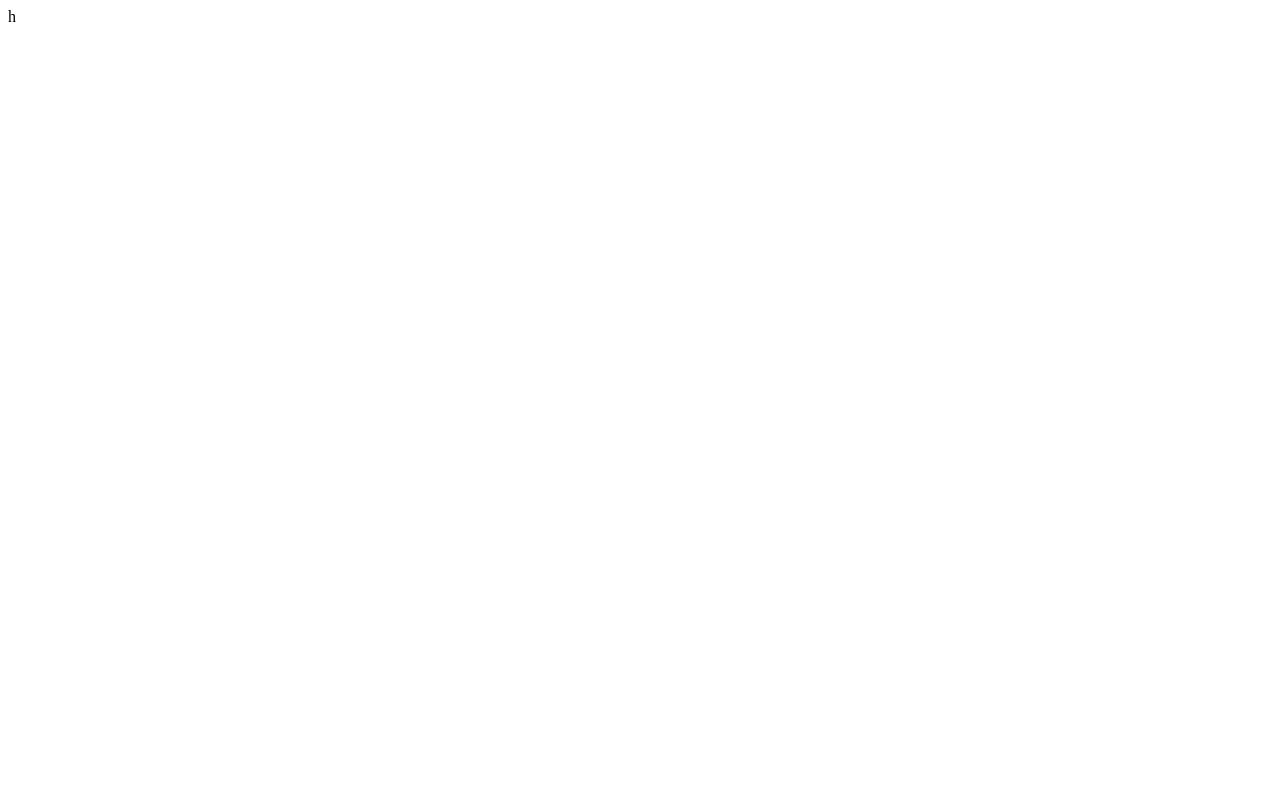
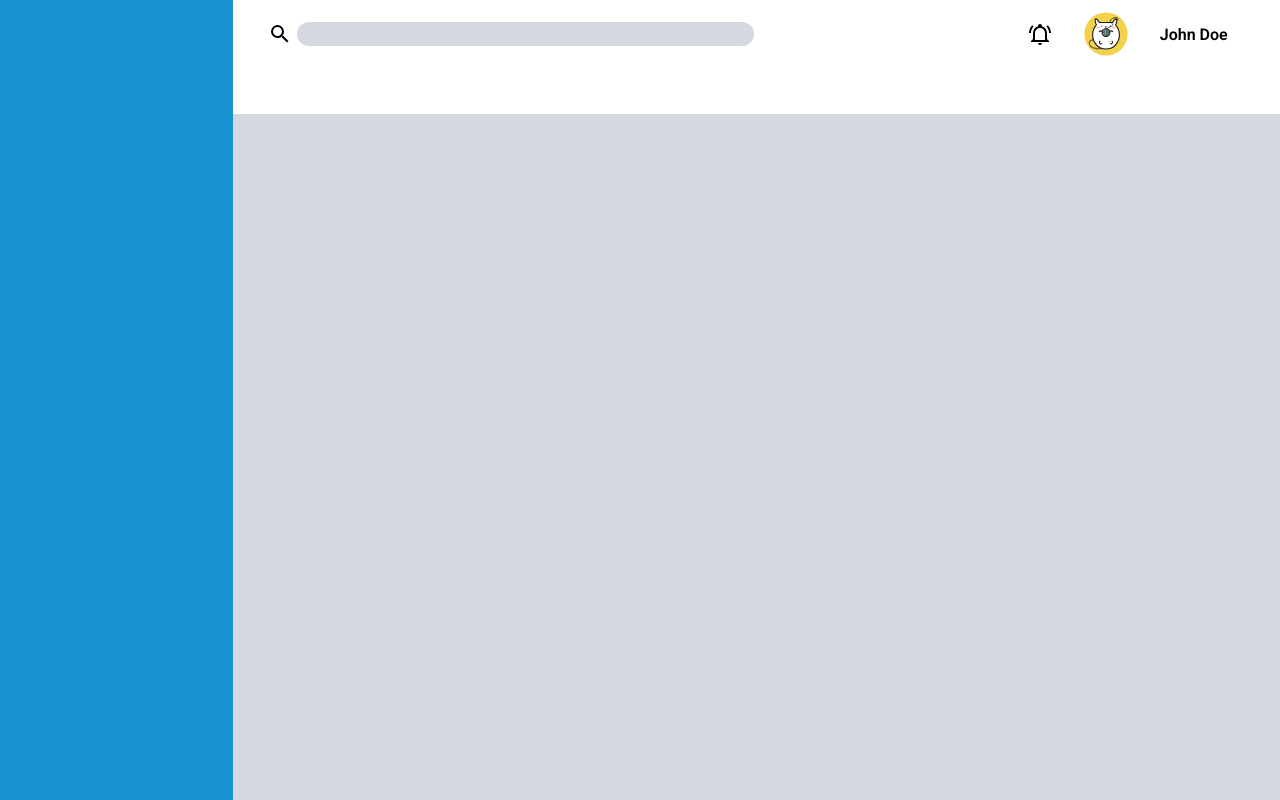
Before and after one commit to Bibu007/admin-dashboard, a plain HTML site: page index.html in a window 1280 px wide. Drawn offline with Linux system fonts and the light colour scheme.

Commit message:
Overall layout added

```diff
--- a/index.html
+++ b/index.html
@@ -1 +1,38 @@
-h
+<!DOCTYPE html>
+<html lang="en">
+<head>
+    <meta charset="UTF-8">
+    <meta name="viewport" content="width=device-width, initial-scale=1.0">
+    <link rel="stylesheet" href="style.css">
+    <link rel="preconnect" href="https://fonts.googleapis.com">
+    <link rel="preconnect" href="https://fonts.gstatic.com" crossorigin>
+    <link href="https://fonts.googleapis.com/css2?family=Roboto:ital,wght@0,100..900;1,100..900&display=swap" rel="stylesheet">
+    <title>Document</title>
+</head>
+<body class="roboto-heading">
+    <div class="container">
+        <div class="header">
+            <div class="search-section">
+                <div class="search-bar">
+                    <img src="images/magnify.svg" alt="magnify" class="icon">
+                    <search name="search" id="search-bar"></search>
+
+                </div>
+                <div class="notifications">
+                    <img src="images/bell-ring-outline.svg" alt="bell-ring" class="icon">
+                    <img src="images/gemini-svg.svg" alt="cat" class="picture">
+
+                    John Doe
+                </div>
+            </div>
+            <div class="user-info-section"></div>
+        </div>
+        <div class="sidebar">
+            <div class="branding-section"></div>
+            <div class="nav-section"></div>
+            <div class="support-section"></div>
+        </div>
+        <div class="article"></div>
+    </div>
+</body>
+</html>
--- a/style.css
+++ b/style.css
@@ -1 +1,81 @@
-y
+.roboto-heading {
+  font-family: "Roboto", sans-serif;
+  font-optical-sizing: auto;
+  font-weight: 700; /* Bold */
+  font-style: normal;
+  font-variation-settings: "wdth" 100;
+}
+
+
+body, html{
+    height: 100%;
+    margin: 0;
+}
+
+.container{
+    display: grid;
+    grid-template-columns: 1fr 4.5fr;
+    grid-template-rows: 1fr 6fr;
+    height: 100%;
+}
+
+.header{
+    grid-row: 1/2;
+    grid-column: 2/3;
+    box-sizing: border-box;
+}
+
+.sidebar{
+    grid-row: 1/3;
+    grid-column: 1/2;
+
+    background-color: #1992D4;
+}
+
+.article{
+    grid-row: 2/3;
+    grid-column: 2/3;
+
+    background-color: #D4D9E0;
+}
+
+.icon{
+    height: 1.5rem;
+}
+
+img{
+    height: 3rem;
+}
+
+.search-section{
+    display: grid;
+    grid-template-columns: 2fr 1fr;
+}
+
+.search-bar{
+    padding: 10px;
+    display: flex;
+    align-items: center;
+    gap: 5px;
+    padding-left: 5%;
+}
+
+.search-section search{
+    border-radius: 50px;
+    height: 1.5rem;
+    background-color: #D4D9E0;
+    border: none;
+    width: 70%;
+    caret-color: black;
+}
+
+.notifications{
+    display: flex;
+    align-items: center;
+    justify-content: end;
+    font-size: 1rem;
+    gap: 30px;
+    padding: 10px;
+    font-weight: 600;
+    padding-right: 15%;
+}
```
Also changed, not shown: images/bell-ring-outline.svg (added), images/dashboard-project.png (added), images/gemini-svg.svg (added), images/magnify.svg (added), images/view-dashboard.svg (added).
